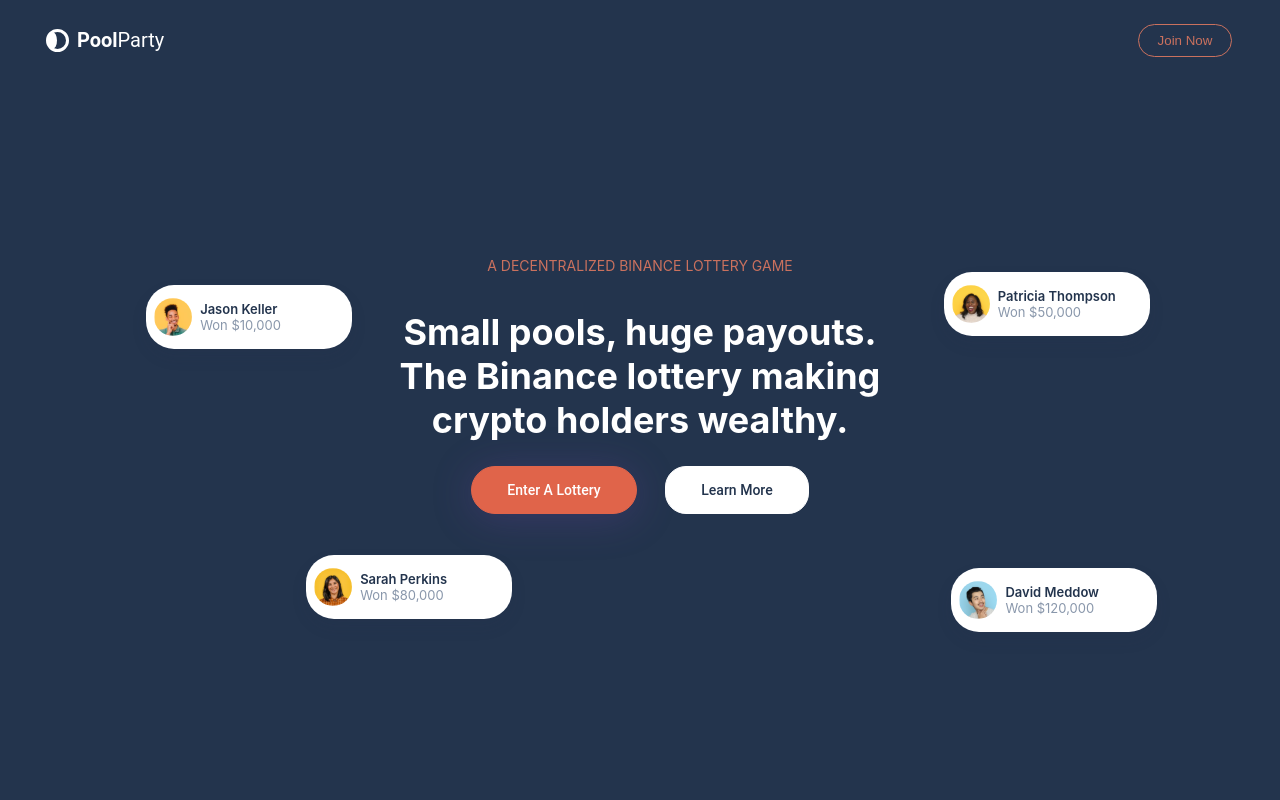
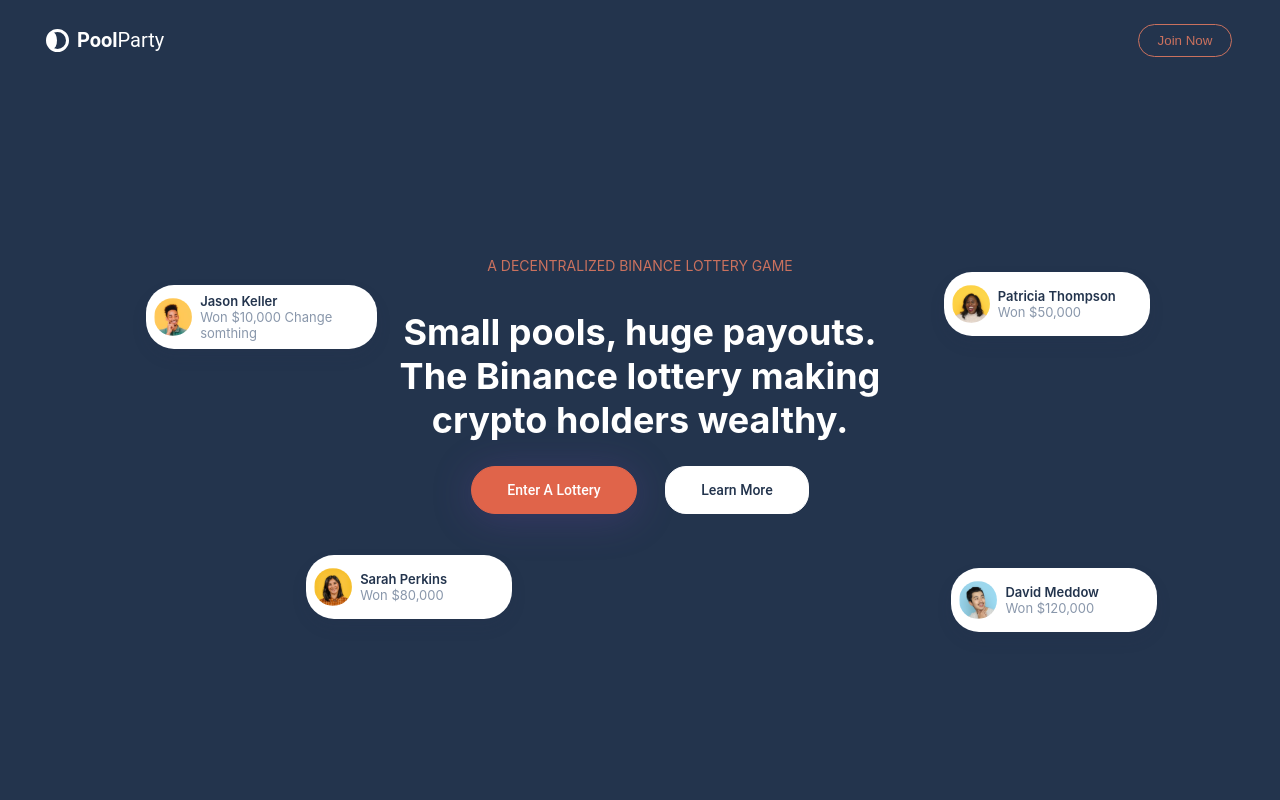
Before and after one commit to lepadatumihail/pool-party, a Next.js app: page / in a window 1280 px wide. Shown: the top 800 px of the page. Built offline with nearby package versions, Linux system fonts and the light colour scheme.

Commit message:
feat:make chahges

```diff
--- a/pages/index.js
+++ b/pages/index.js
@@ -189,6 +189,7 @@
                   <FooterHeading>Jason Keller</FooterHeading>
                   <FooterText>
                    Won $10,000
+                   Change somthing
                   </FooterText>
                 </NamePrizeText>
               </PersonCard>
```
